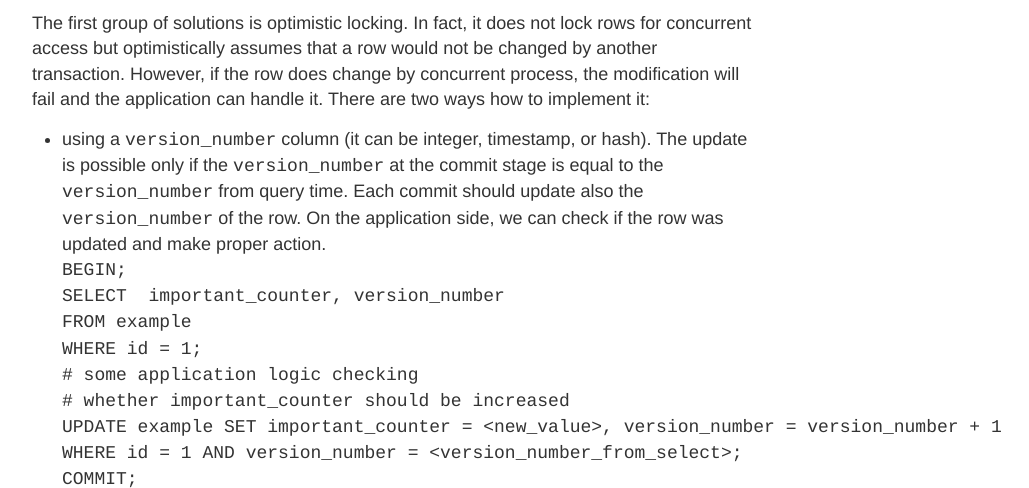
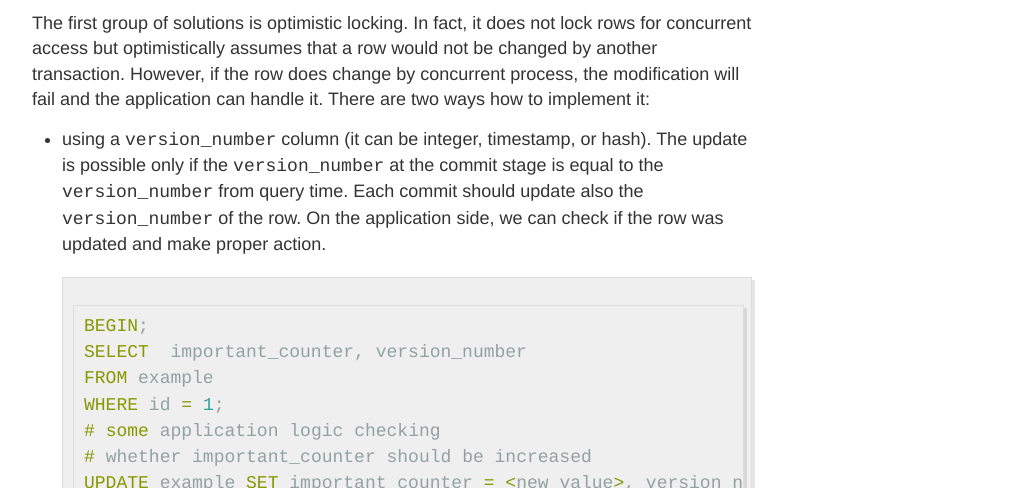
Before and after one commit to jorzel/jorzel.github.io, a Jekyll site: the page built from _posts/2022-04-22-concurrent-write-problem.md, in a window 1280 px wide and 1400 px high, scrolled down 2630 px, cut to the strip 0-488 px from the top of the window. Shown: the whole strip, without its empty margins (248-1277 px from the left). Built offline with Jekyll 4.4.1, drawn with Linux system fonts in a browser that asks for light colours; our own code applies the rules of GitHub Pages for plain Markdown files; comment, search, counter and statistics services are not loaded; some of the changed text lies outside the part shown.

````diff
--- a/_config.yml
+++ b/_config.yml
@@ -34,7 +34,7 @@ footer-links:
 
 # Enter your Disqus shortname (not your username) to enable commenting on posts
 # You can find your shortname on the Settings page of your Disqus account
-disqus:
+disqus: jorzel-github-io
 
 # Enter your Google Analytics web tracking code (e.g. UA-2110908-2) to activate tracking
 google_analytics:
--- a/_layouts/post.html
+++ b/_layouts/post.html
@@ -1,5 +1,6 @@
 ---
 layout: default
+comments: true
 ---
 
 <article class="post">
--- a/_posts/2022-04-22-concurrent-write-problem.md
+++ b/_posts/2022-04-22-concurrent-write-problem.md
@@ -47,7 +47,7 @@ So, how we can change this behavior to have counter increased serially or at lea
 ## Optimistic locking
 The first group of solutions is optimistic locking. In fact, it does not lock rows for concurrent access but optimistically assumes that a row would not be changed by another transaction. However, if the row does change by concurrent process, the modification will fail and the application can handle it. There are two ways how to implement it:
 - using a `version_number` column (it can be integer, timestamp, or hash). The update is possible only if the `version_number` at the commit stage is equal to the `version_number` from query time. Each commit should update also the `version_number` of the row. On the application side, we can check if the row was updated and make proper action.
-```SQL
+```sql
 BEGIN;
 SELECT  important_counter, version_number
 FROM example
@@ -58,10 +58,11 @@ UPDATE example SET important_counter = <new_value>, version_number = version_num
 WHERE id = 1 AND version_number = <version_number_from_select>;
 COMMIT;
 ```
+
 ![optimistic.drawio.png](https://cdn.hashnode.com/res/hashnode/image/upload/v1650543766052/twawRuifz.png)
 
 - by switching to repeatable read isolation level. When T2 tries to commit changes after a successful T1 commit, an exception is raised (worth mentioning it would not be raised if T1 is rollbacked). Again, we can decide how to handle the exception.
-```SQL
+```sql
 SET TRANSACTION REPEATABLE READ;
 BEGIN;
 SELECT  important_counter
@@ -73,12 +74,13 @@ UPDATE example SET important_counter = <new_value>
 WHERE id = 1;
 COMMIT;
 ```
+
 ![optimistic_readable_read.drawio.png](https://cdn.hashnode.com/res/hashnode/image/upload/v1650543786881/gyXsRx36i.png)
 
 ## Pessimistic locking
 A pessimistic approach prevents simultaneous modification of a record by placing a lock on it when one transaction starts an update process. A concurrent transaction that wants to access a locked row has two options:
 - wait until transaction T1 is completed.
-```SQL
+```sql
 BEGIN;
 SELECT  important_counter
 FROM example
@@ -89,10 +91,11 @@ UPDATE example SET important_counter = <new_value>
 WHERE id = 1;
 COMMIT;
 ```
+
 ![pessimistic_wait.drawio.png](https://cdn.hashnode.com/res/hashnode/image/upload/v1650543799429/dT6V6yF7t.png)
 
 - break the process and raise an exception that should be handled.
-```SQL
+```sql
 BEGIN;
 SELECT  important_counter
 FROM example
@@ -103,16 +106,18 @@ UPDATE example SET important_counter = <new_value>
 WHERE id = 1;
 COMMIT;
 ```
+
 ![pessimistic_nowait.drawio.png](https://cdn.hashnode.com/res/hashnode/image/upload/v1650543813518/_8Qf2N797.png)
 
 ## Update with an inline increment
 There is also a simple solution when our goal is only to increment a value. However, it would work only if we do not need a part of the application logic check, so the update process is not separated from a query that can be not up-to-date.
-```SQL
+```sql
 BEGIN;
 UPDATE example SET important_counter = important_counter + 1
 WHERE id = 1;
 COMMIT;
 ```
+
 ![increment_on_update.drawio.png](https://cdn.hashnode.com/res/hashnode/image/upload/v1650562787357/9mV2zIWZu.png)
 
 ## Conclusion
````
